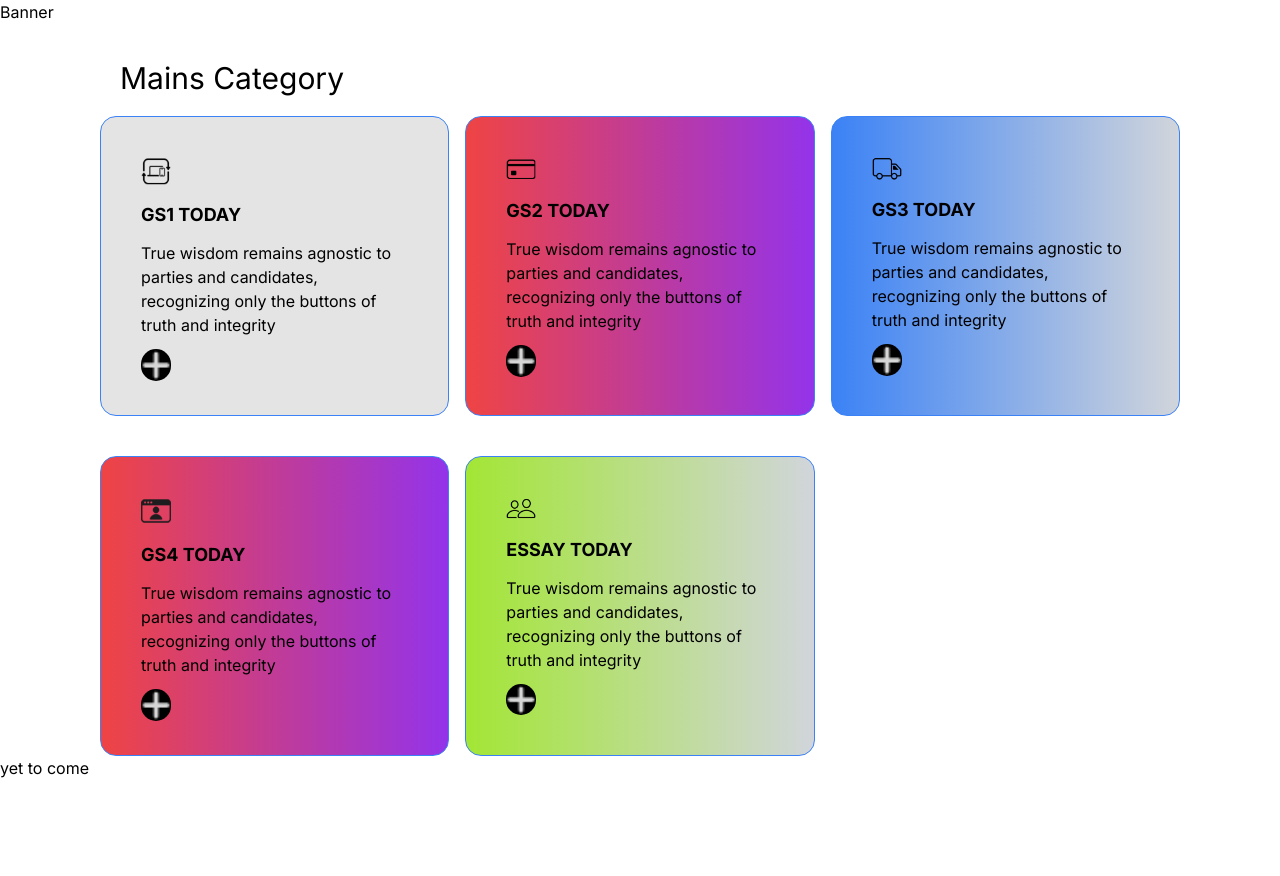
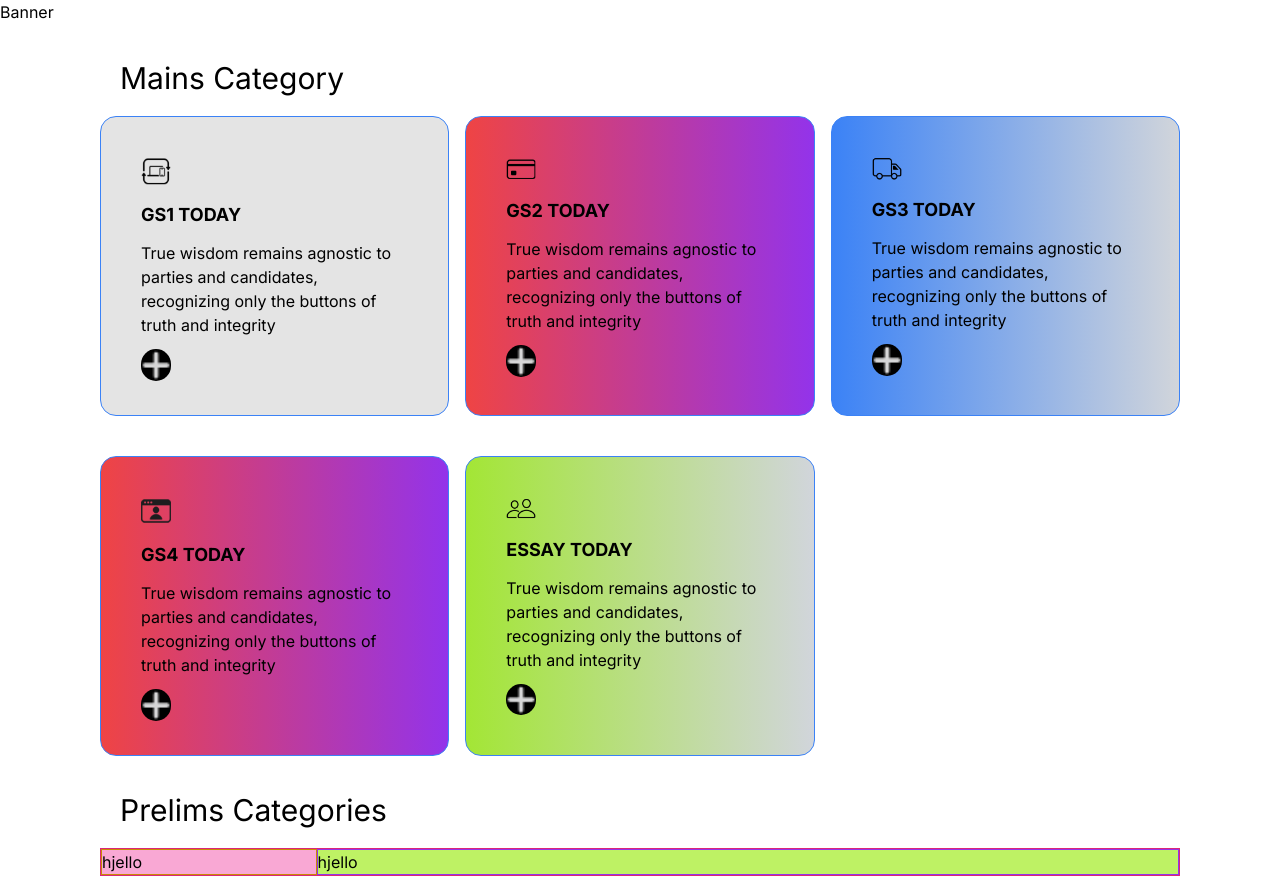
Before and after one commit to erDeep64930/pocket-ias-static, a Next.js app: page / in a window 1280 px wide. Before the commit the page ends 800 px from the top, so only its background shows below. Built offline with nearby package versions, Linux system fonts and the light colour scheme.

Commit message:
prelims section basic layout has been ready

```diff
--- a/app/components/PrelimsCategories.jsx
+++ b/app/components/PrelimsCategories.jsx
@@ -3,8 +3,20 @@ import React from 'react'
 
 export const PrelimsCategories = () => {
   return (
-    <div>
-      yet to come
+    <div relative className='relative w-11/12 max-w-[1080px] mx-auto pt-4'>
+<h1 className='text-3xl p-5'>Prelims Categories</h1>
+
+<div className='border flex border-pink-600  ' >
+  {/* left */}
+  <div className='border border-yellow-600 bg-pink-300 w-[20%] h-1/2' >
+    <h1>hjello</h1>
+  </div>
+  {/* right */}
+  <div className='border border-purple-600 bg-lime-300 w-[80%] h-1/2' >
+  <h1>hjello</h1>
+  </div>
+</div>
+
     </div>
   )
 }
```
